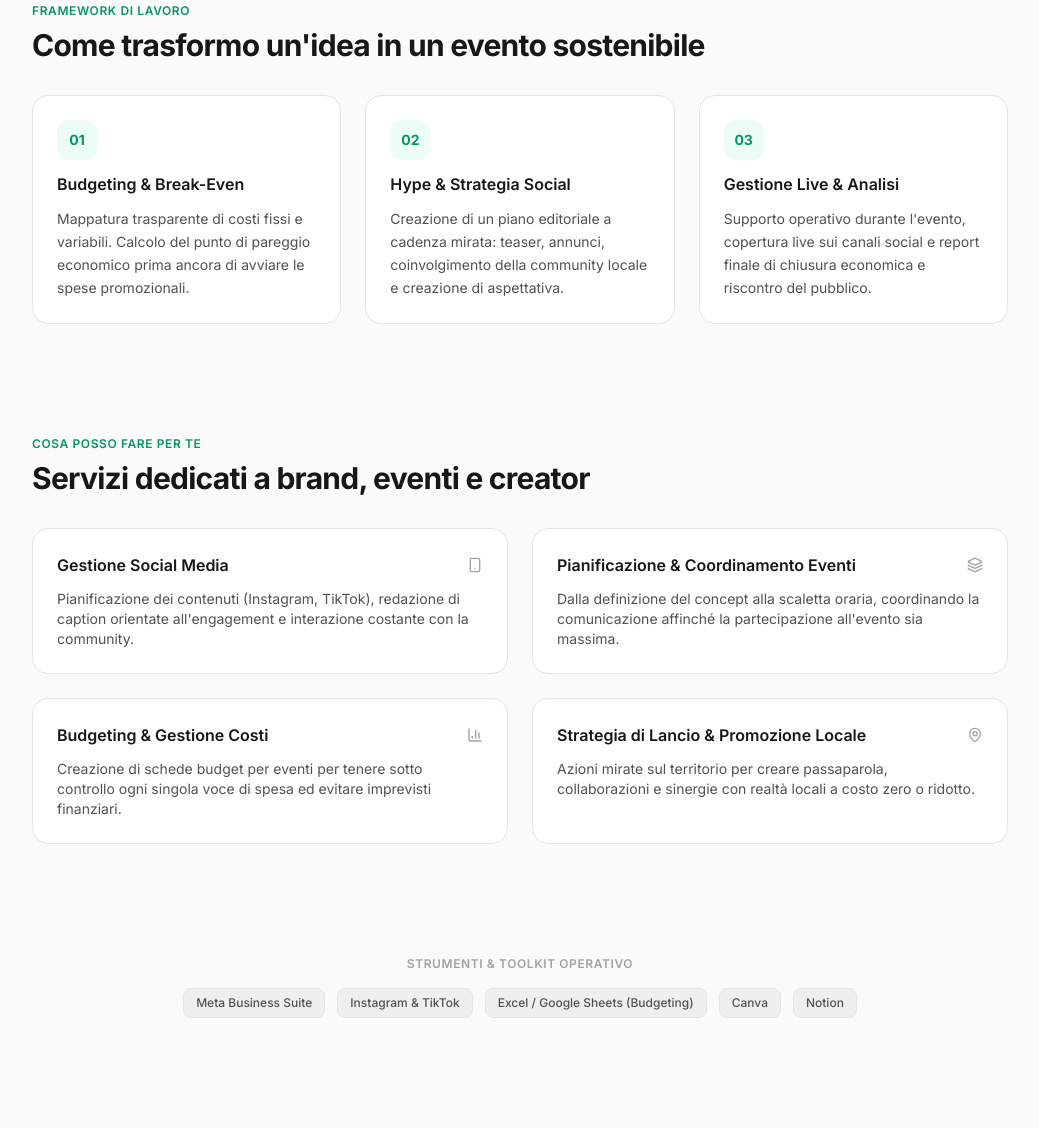
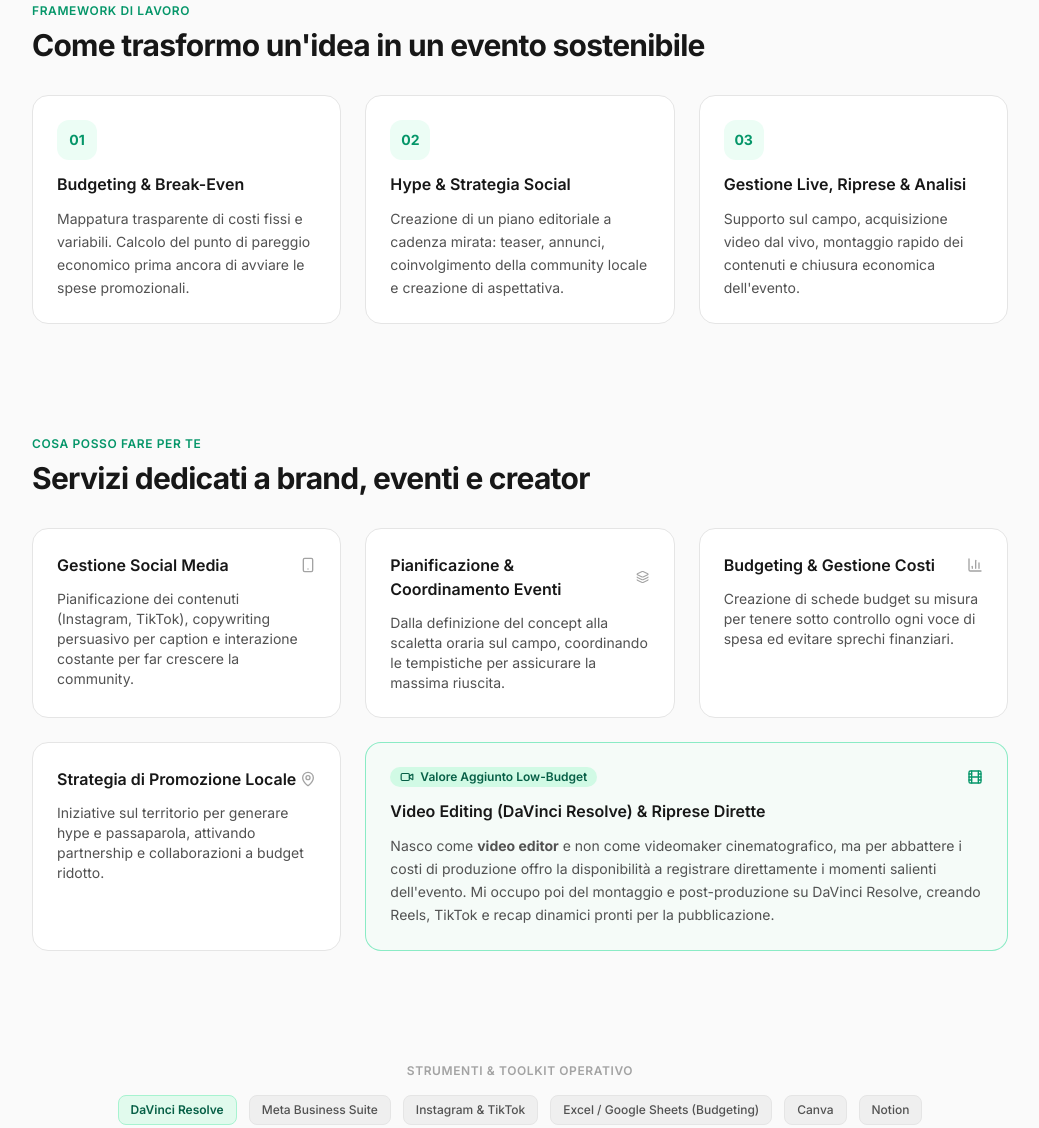
Before and after one commit to diecoiltroller-ai/Curriculum, a plain HTML site: page index.html in a window 1280 px wide. Shown: the part 1132-2260 px from the top of the page, without its empty margins (120-1159 px from the left). Drawn offline with nearby package versions, Linux system fonts and the light colour scheme.

Commit message:
Update index.html

```diff
--- a/index.html
+++ b/index.html
@@ -173,9 +173,9 @@
                     <div class="w-10 h-10 rounded-xl bg-emerald-50 dark:bg-emerald-950/50 flex items-center justify-center text-emerald-600 dark:text-emerald-400 font-bold text-sm">
                         03
                     </div>
-                    <h4 class="font-semibold text-base">Gestione Live & Analisi</h4>
+                    <h4 class="font-semibold text-base">Gestione Live, Riprese & Analisi</h4>
                     <p class="text-sm text-neutral-600 dark:text-neutral-400 leading-relaxed">
-                        Supporto operativo durante l'evento, copertura live sui canali social e report finale di chiusura economica e riscontro del pubblico.
+                        Supporto sul campo, acquisizione video dal vivo, montaggio rapido dei contenuti e chiusura economica dell'evento.
                     </p>
                 </div>
             </div>
@@ -188,14 +188,14 @@
                 <h3 class="text-2xl sm:text-3xl font-bold tracking-tight">Servizi dedicati a brand, eventi e creator</h3>
             </div>
 
-            <div class="grid sm:grid-cols-2 gap-6">
+            <div class="grid sm:grid-cols-2 lg:grid-cols-3 gap-6">
                 <div class="p-6 rounded-2xl border border-neutral-200 dark:border-neutral-800 bg-white dark:bg-neutral-900/30 space-y-3">
                     <h4 class="font-semibold text-base flex items-center justify-between">
                         <span>Gestione Social Media</span>
                         <i data-lucide="smartphone" class="w-4 h-4 text-neutral-400"></i>
                     </h4>
                     <p class="text-sm text-neutral-600 dark:text-neutral-400">
-                        Pianificazione dei contenuti (Instagram, TikTok), redazione di caption orientate all'engagement e interazione costante con la community.
+                        Pianificazione dei contenuti (Instagram, TikTok), copywriting persuasivo per caption e interazione costante per far crescere la community.
                     </p>
                 </div>
 
@@ -205,7 +205,7 @@
                         <i data-lucide="layers" class="w-4 h-4 text-neutral-400"></i>
                     </h4>
                     <p class="text-sm text-neutral-600 dark:text-neutral-400">
-                        Dalla definizione del concept alla scaletta oraria, coordinando la comunicazione affinché la partecipazione all'evento sia massima.
+                        Dalla definizione del concept alla scaletta oraria sul campo, coordinando le tempistiche per assicurare la massima riuscita.
                     </p>
                 </div>
 
@@ -215,17 +215,32 @@
                         <i data-lucide="bar-chart-3" class="w-4 h-4 text-neutral-400"></i>
                     </h4>
                     <p class="text-sm text-neutral-600 dark:text-neutral-400">
-                        Creazione di schede budget per eventi per tenere sotto controllo ogni singola voce di spesa ed evitare imprevisti finanziari.
+                        Creazione di schede budget su misura per tenere sotto controllo ogni voce di spesa ed evitare sprechi finanziari.
                     </p>
                 </div>
 
                 <div class="p-6 rounded-2xl border border-neutral-200 dark:border-neutral-800 bg-white dark:bg-neutral-900/30 space-y-3">
                     <h4 class="font-semibold text-base flex items-center justify-between">
-                        <span>Strategia di Lancio & Promozione Locale</span>
+                        <span>Strategia di Promozione Locale</span>
                         <i data-lucide="map-pin" class="w-4 h-4 text-neutral-400"></i>
                     </h4>
                     <p class="text-sm text-neutral-600 dark:text-neutral-400">
-                        Azioni mirate sul territorio per creare passaparola, collaborazioni e sinergie con realtà locali a costo zero o ridotto.
+                        Iniziative sul territorio per generare hype e passaparola, attivando partnership e collaborazioni a budget ridotto.
+                    </p>
+                </div>
+
+                <!-- Card Video Editing & Riprese Evento -->
+                <div class="p-6 rounded-2xl border border-emerald-300/80 dark:border-emerald-800/80 bg-emerald-50/30 dark:bg-emerald-950/20 space-y-3 sm:col-span-2 lg:col-span-2">
+                    <div class="flex items-center justify-between">
+                        <span class="inline-flex items-center gap-1.5 text-xs font-semibold px-2.5 py-0.5 rounded-full bg-emerald-100 dark:bg-emerald-900/60 text-emerald-800 dark:text-emerald-300">
+                            <i data-lucide="video" class="w-3.5 h-3.5"></i>
+                            Valore Aggiunto Low-Budget
+                        </span>
+                        <i data-lucide="film" class="w-4 h-4 text-emerald-600 dark:text-emerald-400"></i>
+                    </div>
+                    <h4 class="font-semibold text-base">Video Editing (DaVinci Resolve) & Riprese Dirette</h4>
+                    <p class="text-sm text-neutral-600 dark:text-neutral-300 leading-relaxed">
+                        Nasco come <strong>video editor</strong> e non come videomaker cinematografico, ma per abbattere i costi di produzione offro la disponibilità a registrare direttamente i momenti salienti dell'evento. Mi occupo poi del montaggio e post-produzione su DaVinci Resolve, creando Reels, TikTok e recap dinamici pronti per la pubblicazione.
                     </p>
                 </div>
             </div>
@@ -235,6 +250,7 @@
         <section class="space-y-4 text-center">
             <h4 class="text-xs font-semibold uppercase tracking-wider text-neutral-400">Strumenti & Toolkit Operativo</h4>
             <div class="flex flex-wrap justify-center items-center gap-3 text-xs font-medium text-neutral-600 dark:text-neutral-400">
+                <span class="px-3 py-1.5 rounded-lg bg-emerald-100/60 dark:bg-emerald-950/60 text-emerald-800 dark:text-emerald-300 border border-emerald-200 dark:border-emerald-800/50 font-semibold">DaVinci Resolve</span>
                 <span class="px-3 py-1.5 rounded-lg bg-neutral-200/50 dark:bg-neutral-900 border border-neutral-200 dark:border-neutral-800">Meta Business Suite</span>
                 <span class="px-3 py-1.5 rounded-lg bg-neutral-200/50 dark:bg-neutral-900 border border-neutral-200 dark:border-neutral-800">Instagram & TikTok</span>
                 <span class="px-3 py-1.5 rounded-lg bg-neutral-200/50 dark:bg-neutral-900 border border-neutral-200 dark:border-neutral-800">Excel / Google Sheets (Budgeting)</span>
@@ -260,7 +276,7 @@
             </div>
 
             <div class="pt-6 border-t border-neutral-800 dark:border-neutral-200 text-xs text-neutral-400 dark:text-neutral-500">
-                Disponibile per collaborazioni su eventi, gestione canali social e progetti sul territorio.
+                Disponibile per collaborazioni su eventi, gestione canali social, riprese sul campo e montaggio video.
             </div>
         </section>
 
```
